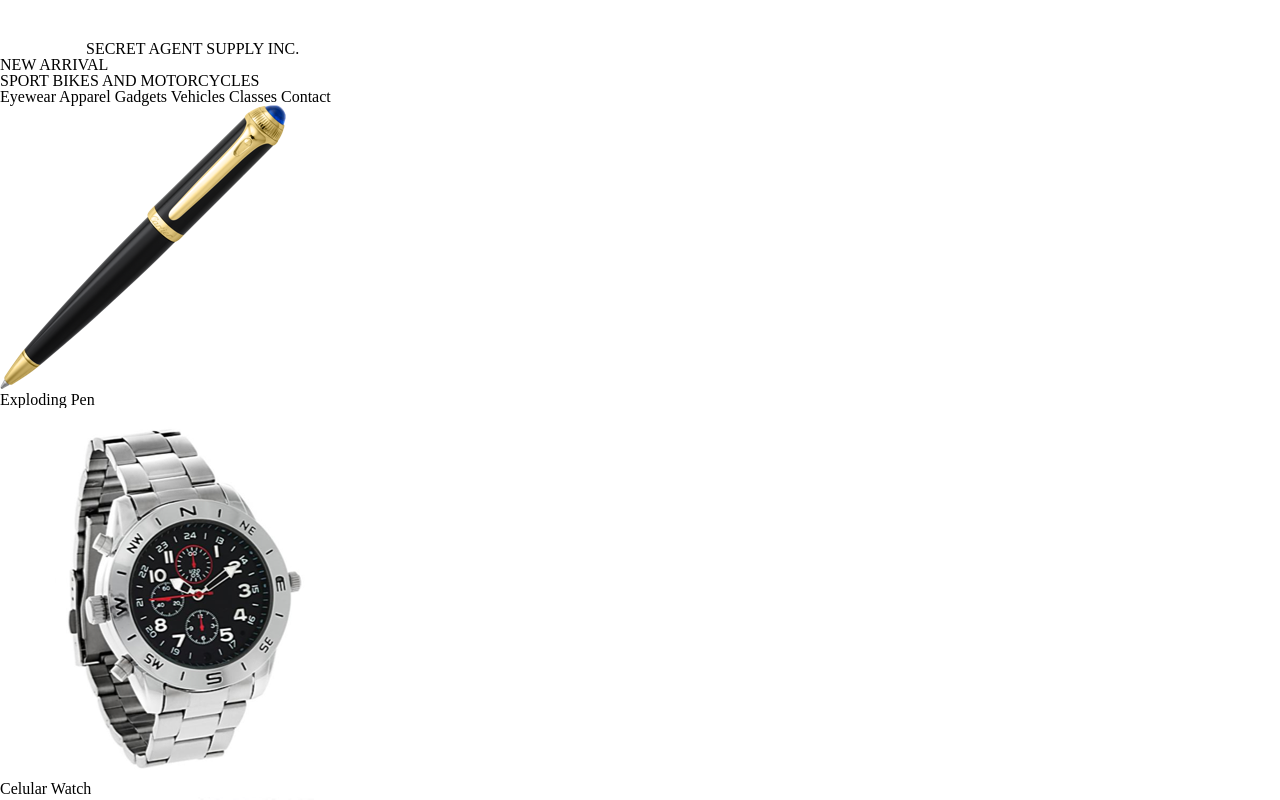
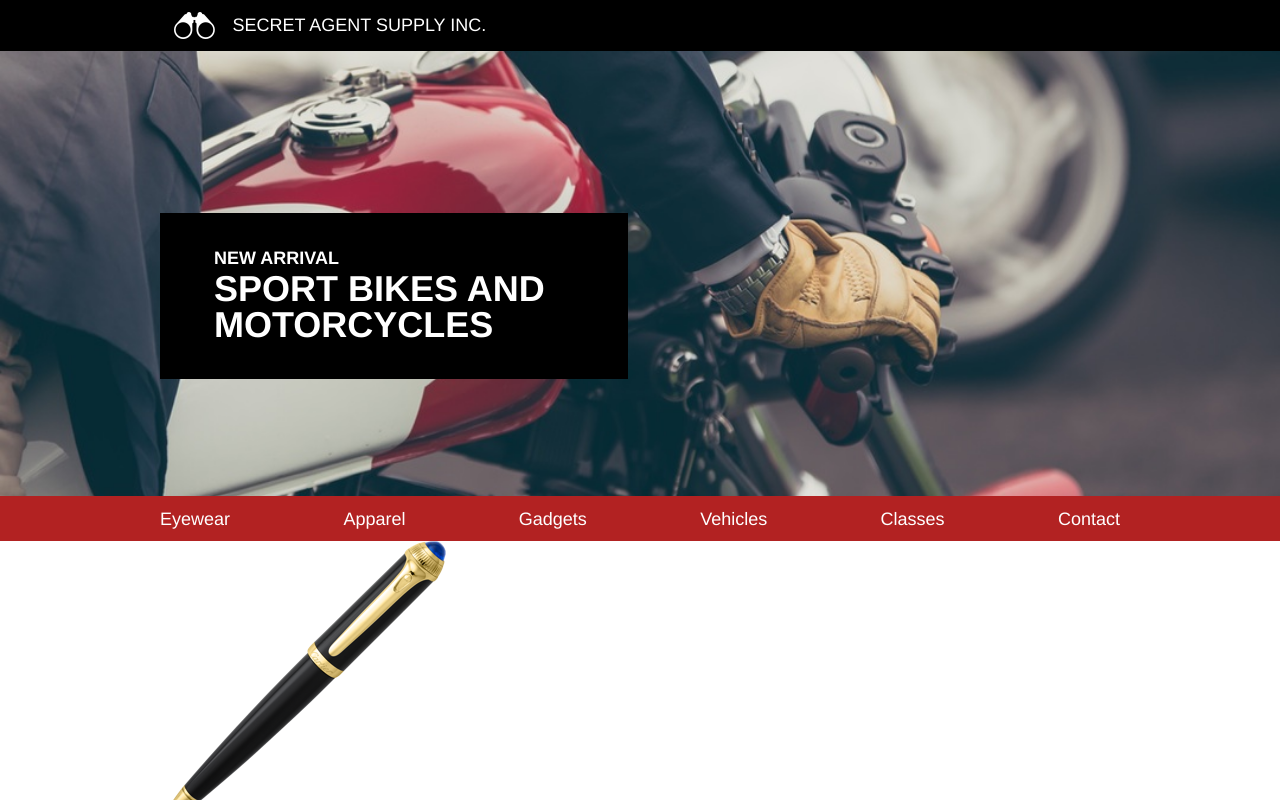
Before and after one commit to Modelsson/secret_agent_suply, a plain HTML site: page index.html in a window 1280 px wide. Shown: the top 800 px of the page. Drawn offline with Linux system fonts and the light colour scheme.

Commit message:
completed header

```diff
--- a/index.html
+++ b/index.html
@@ -12,17 +12,31 @@
 
   <body>
 
-    <!-- HEADER WITH LOGO, BANNER & NAVIGATION -->
+    <!-- HEADER -->
+
+    <!-- logo -->
 
     <header>
       <div class="logo">
+        <div class="container">
           <img src="resources/media/logo.png" alt="Secret agent supply inc. logo">
           <span>SECRET AGENT SUPPLY INC.</span>
         </div>
+      </div>
+
+      <!-- main banner -->
+
+      <div class="container">
         <div class="banner">
-        <p>NEW ARRIVAL</p>
-        <p>SPORT BIKES AND MOTORCYCLES</p>
+          <p class="small">NEW ARRIVAL</p>
+          <p class="big">SPORT BIKES AND MOTORCYCLES</p>
         </div>
+      </div>
+
+      <!-- navigation -->
+
+      <div class="nav">
+        <div class="container">
           <nav>
             <span>Eyewear</span>
             <span>Apparel</span>
@@ -31,12 +45,15 @@
             <span>Classes</span>
             <span>Contact</span>
           </nav>
+        </div>
+      </div>
+
     </header>
 
     <!-- MAIN CONTENT -->
 
     <main>
-      <section class="grid">
+      <section class="grid container">
         <div class="product">
           <img src="resources\media\pen.png" alt="Ballpoint pen">
           <p>Exploding Pen</p>
@@ -53,7 +70,7 @@
 
       <!-- INFO SECTION -->
 
-      <section class="info">
+      <section class="info container">
         <div class="location">
           <p>Location</p>
           <p>-47.346436, 84.32354</p>
@@ -68,7 +85,9 @@
     <!-- FOOTER & COPY -->
 
     <footer>
+      <div class="container">
         <p>Copyright Secret Agent Supply Inc.</p>
+      </div>
     </footer>
   </body>
 
--- a/resources/css/style.css
+++ b/resources/css/style.css
@@ -0,0 +1,76 @@
+html {
+  font-size: 18px;
+  font-family: Helvetica;
+  background: white;
+}
+
+body {
+  padding: 0;
+  margin: 0;
+}
+
+/* HEADER */
+
+/* logo */
+
+header {
+  background: url('../media/moto.jpeg') grey;
+  background-size: cover;
+  background-position: center;
+  background-repeat: no-repeat;
+  width: 100%;
+  height: auto;
+}
+
+.container {
+  width: 960px;
+  margin: 0 auto;
+}
+
+.logo {
+  background: black;
+  display: flex;
+  align-items: center;
+  color: white;
+}
+
+.logo .container {
+  display: flex;
+  align-items: center;
+  padding: 0.66rem 0 0.66rem 0.5rem;
+}
+
+.logo img {
+  padding: 0 1rem 0 0.5rem;
+  height: 1.5rem;
+}
+
+/* main banner */
+
+.banner {
+  margin-top: 9rem;
+  width: 20rem;
+  background: black;
+  color: white;
+  font-weight: bold;
+  padding: 2rem 3rem;
+}
+
+.big {
+  font-size: 2rem;
+  padding-top: 0.25rem;
+}
+
+/* navigation */
+
+.nav {
+  background: firebrick;
+  color: white;
+  margin-top: 6.5rem;
+}
+
+nav {
+  padding: 0.75rem 0;
+  display: flex;
+  justify-content: space-between;
+}
```
Lines whose indentation alone changed are shown as unchanged.
